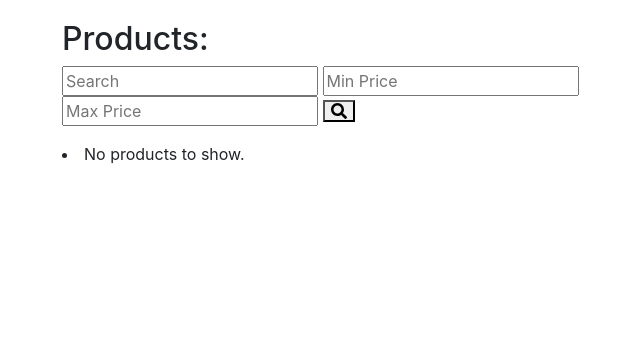
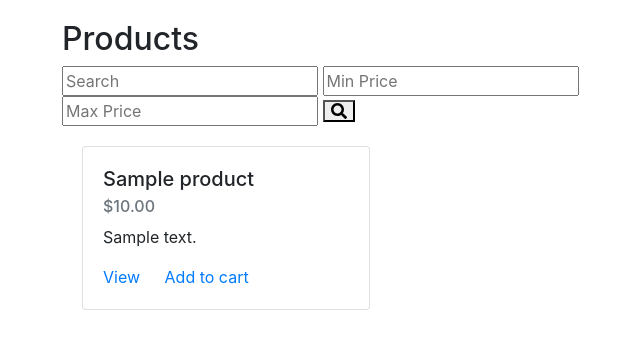
Before and after one commit to emorthen/AdvancedSoftwareDevelopment, a Django app: page /product/ in a window 1280 px wide. Shown: the part 56-405 px from the top of the page, without its empty margins (23-663 px from the left). Run offline with Django 3.2, Linux system fonts and the light colour scheme; a user stored in the database is signed in; tables that the repository leaves empty hold one stand-in row (values such as "Sample post"); parts of the project's set-up code (start-up, migrations or seed data) failed here and were passed over; some libraries are stand-ins or nearby versions.

Commit message:
making the class ProductListView to a function product_list_view, and renamed variables for product

```diff
--- a/AdvancedSoftwareDevelopment/templates/product-list.html
+++ b/AdvancedSoftwareDevelopment/templates/product-list.html
@@ -1,6 +1,6 @@
 {% extends 'base.html' %}
 {% block content %}
-    <h2>Products:</h2>
+    <h2>Products</h2>
     <form method="get" action="{% url 'product_search_list_view' %}" accept-charset="utf-8">
       <input class="searchfield" id="searchbox" name="q" type="text" placeholder="Search">
       <input class="searchfield" id="minPrice" name="minprice" type="number" placeholder="Min Price">
@@ -10,18 +10,18 @@
       </button>
     </form>
 
-        {% for object in object_list %}
+        {% for product in product_list %}
 
             <div class="card" style="width: 18rem; margin: 20px">
                 <div class="card-body">
-                    <h5 class="card-title">{{ object.name }}</h5>
-                    <h6 class="card-subtitle mb-2 text-muted">${{ object.price }}</h6>
-                    <p class="card-text">{{ object.description }}</p>
-                    {% if not object.discount == '-' %}#}
-                        <p class="card-text" style="color: darkred">Discount: {{ object.discount }}</p>#}
-                    {% endif %}#}
-                    <a class="card-link" href="{% url 'product-details' object.id %}">View</a>
-                    <a class="card-link" href="{% url 'add_to_cart' object.id %}">Add to cart</a>
+                    <h5 class="card-title">{{ product.name }}</h5>
+                    <h6 class="card-subtitle mb-2 text-muted">${{ product.price }}</h6>
+                    <p class="card-text">{{ product.description }}</p>
+                    {% if not product.discount == '-' %}
+                        <p class="card-text" style="color: darkred">Discount: {{ product.discount }}</p>
+                    {% endif %}
+                    <a class="card-link" href="{% url 'product-details' product.id %}">View</a>
+                    <a class="card-link" href="{% url 'add_to_cart' product.id %}">Add to cart</a>
                 </div>
             </div>
 
--- a/webshop/views.py
+++ b/webshop/views.py
@@ -75,7 +75,7 @@ def get_discounted_price(discount_string, total_price):
 def product_list_view(request):
     product_list = Product.objects.all()
 
-    return render(request, 'product-list.html', {'product-list': product_list})
+    return render(request, 'product-list.html', {'product_list': product_list})
 
 
 # class ProductListView(LoginRequiredMixin, ListView):
@@ -92,7 +92,7 @@ def product_list_view(request):
 def product_detail_view(request, productID):
     product = Product.objects.get(id=productID)
     discounted_price = get_discounted_price(product.discount, product.price)
-    return render(request, 'product-details.html', {'object': product, 'discounted_price': discounted_price})
+    return render(request, 'product-details.html', {'product': product, 'discounted_price': discounted_price})
 
 
 class ProductSearchListView(ListView):
```
Also changed, not shown: AdvancedSoftwareDevelopment/templates/product-details.html (+10 -10 lines).
